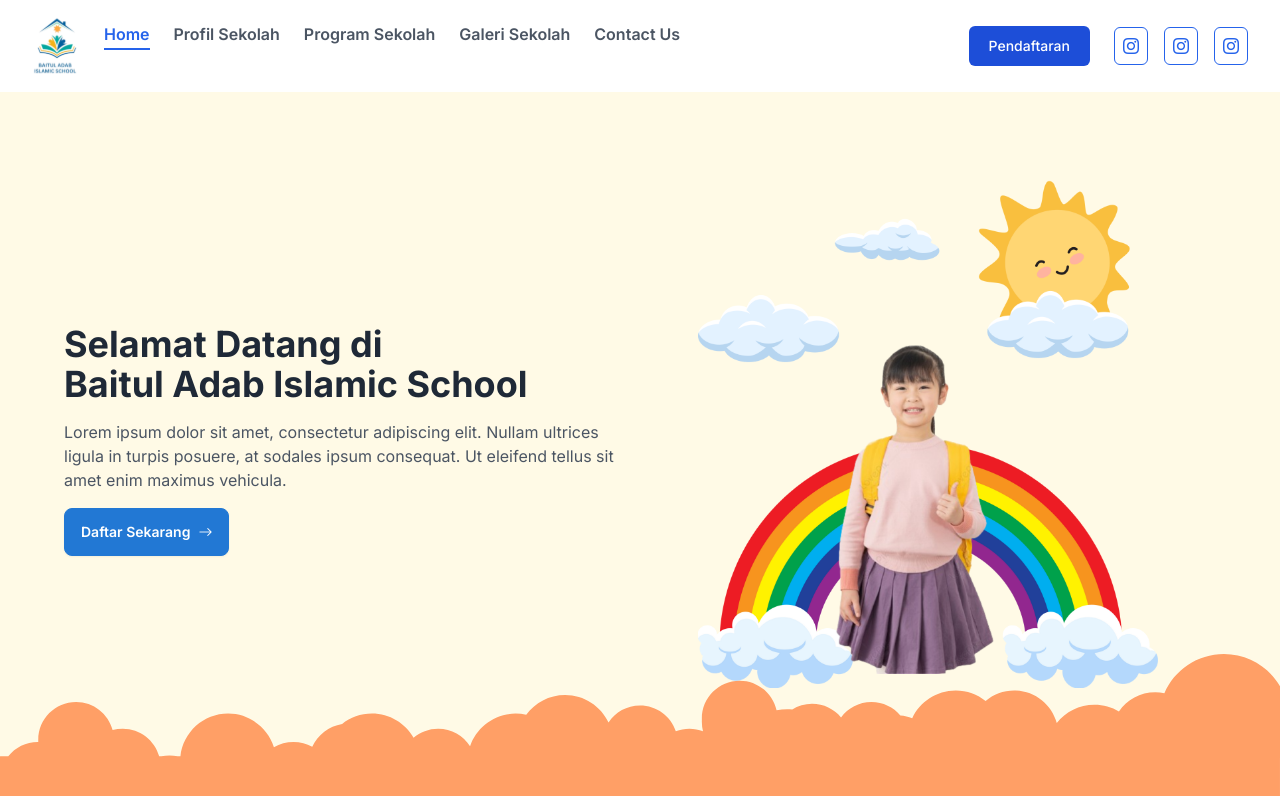
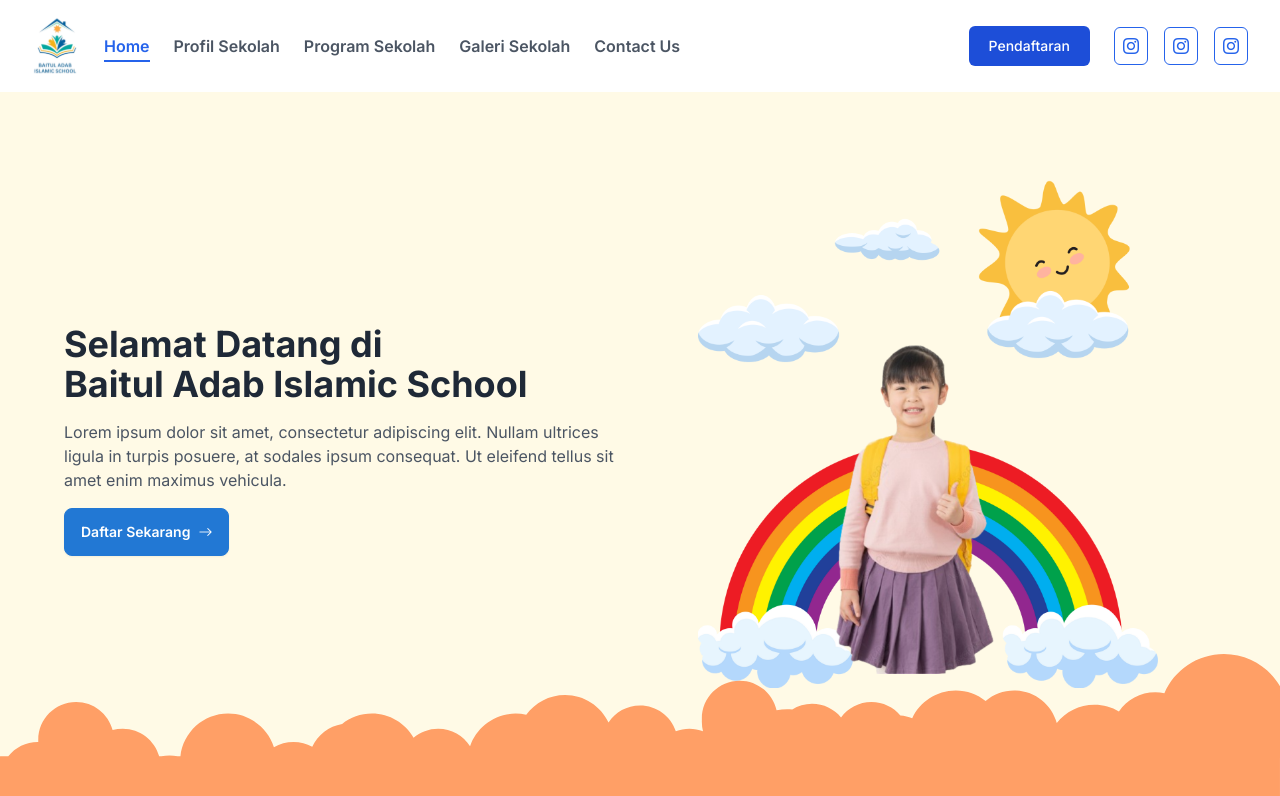
Before and after one commit to makbarramadhan62/baitul-adab-web, a Next.js app: page / in a window 1280 px wide. Shown: the top 796 px of the page. Built offline with nearby package versions, Linux system fonts and the light colour scheme.

Commit message:
refactor: adjust navbar logic

```diff
--- a/components/navbar/index.tsx
+++ b/components/navbar/index.tsx
@@ -52,21 +52,7 @@ const Navbar = () => {
     {
       label: "Home",
       href: "/",
-      scrollLinks: [
-        { label: "Home", to: "home", href: "/#home" },
-        { label: "Fasilitas", to: "fasilitas", href: "/#fasilitas" },
-        { label: "Testimoni", to: "testimoni", href: "/#testimoni" },
-        {
-          label: "Alur Pendaftaran",
-          to: "alur-pendaftaran",
-          href: "/#alur-pendaftaran",
-        },
-        {
-          label: "Syarat Pendaftaran",
-          to: "syarat-pendaftaran",
-          href: "/#syarat-pendaftaran",
-        },
-      ],
+      scrollLinks: [],
     },
     {
       label: "Profil Sekolah",
@@ -94,24 +80,14 @@ const Navbar = () => {
       href: "/program-sekolah",
       scrollLinks: [
         {
-          label: "Program Sekolah",
-          to: "program-sekolah",
-          href: "/program-sekolah/#program-sekolah",
+          label: "Kurikulum",
+          to: "kurikulum",
+          href: "/program-sekolah/#kurikulum",
         },
         {
-          label: "Apa itu Daycare?",
-          to: "daycare",
-          href: "/program-sekolah/#daycare",
-        },
-        {
-          label: "Apa itu Playgroup?",
-          to: "playgroup",
-          href: "/program-sekolah/#playgroup",
-        },
-        {
-          label: "Apa itu Kindegarten?",
-          to: "kindegarten",
-          href: "/program-sekolah/#kindegarten",
+          label: "kelas & Jadwal Harian",
+          to: "kelas-jadwal-harian",
+          href: "/program-sekolah/#kelas-jadwal-harian",
         },
         {
           label: "Biaya Sekolah",
@@ -160,18 +136,24 @@ const Navbar = () => {
             {menuItems.map((menu, index) => (
               <div key={index} className="dropdown dropdown-hover">
                 <div tabIndex={0} role="button">
-                  <Link href={menu.href}>
+                  {menu.scrollLinks.length > 0 ? (
                     <span className={getLinkClass(menu.href)}>
                       {menu.label}
                     </span>
-                  </Link>
+                  ) : (
+                    <Link href={menu.href}>
+                      <span className={getLinkClass(menu.href)}>
+                        {menu.label}
+                      </span>
+                    </Link>
+                  )}
                 </div>
                 <ul
                   tabIndex={0}
                   className={`${
                     menu.scrollLinks.length > 0 &&
                     "dropdown-content shadow bg-base-100 rounded-box w-52"
-                  } z-[1] p-2 mt-2`}
+                  } z-[1]`}
                 >
                   {menu.scrollLinks.map((link, index) => (
                     <li
```
